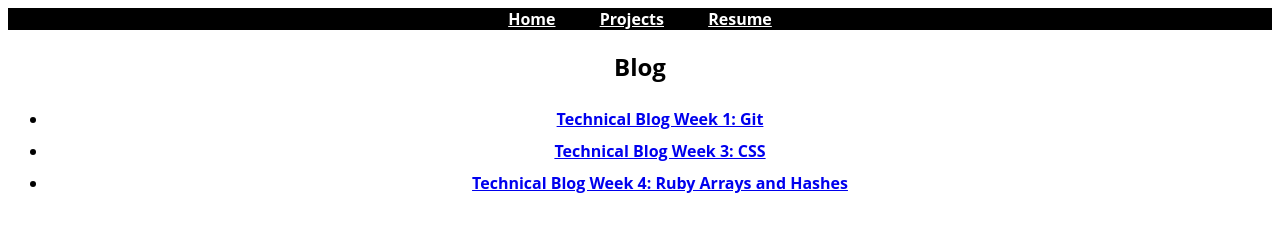
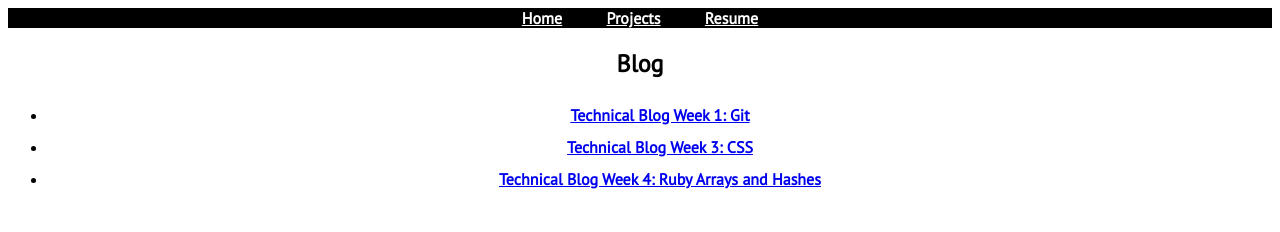
Before and after one commit to tbogin/tbogin.github.io, a plain HTML site: page blog-index.html in a window 1280 px wide. Drawn offline with Linux system fonts and the light colour scheme.

Commit message:
Update font

```diff
--- a/blog-index.html
+++ b/blog-index.html
@@ -4,6 +4,7 @@
 	<meta charset="utf-8">
 	<title>Blog Index</title>
 	<link rel="stylesheet" type="text/css" href="../tbogin.github.io/stylesheets/blog.css">
+	<link href='https://fonts.googleapis.com/css?family=PT+Sans' rel='stylesheet' type='text/css'>
 </head>
 
 <body>
```
Also changed, not shown: index.html (+1 -0 lines).
